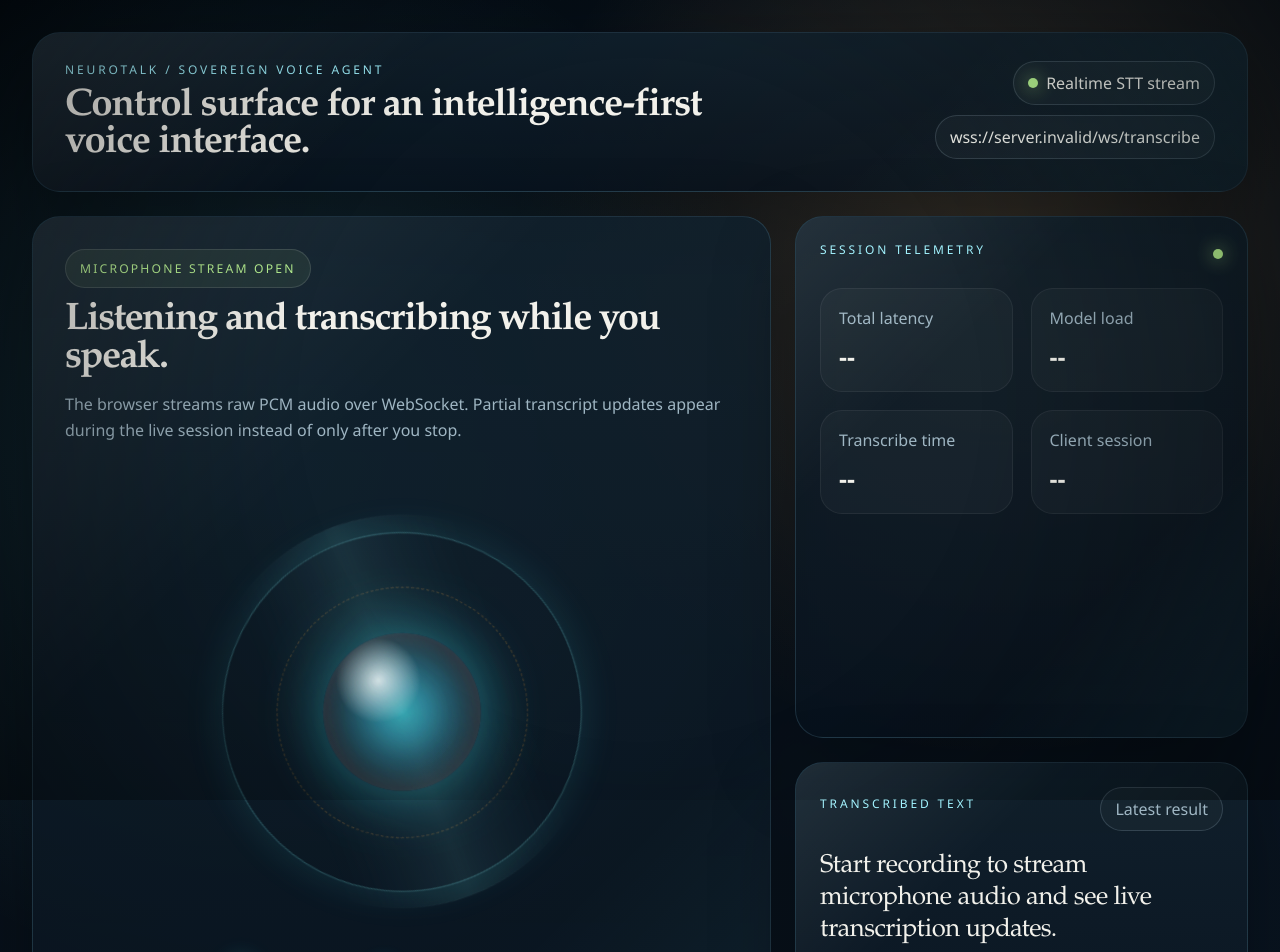
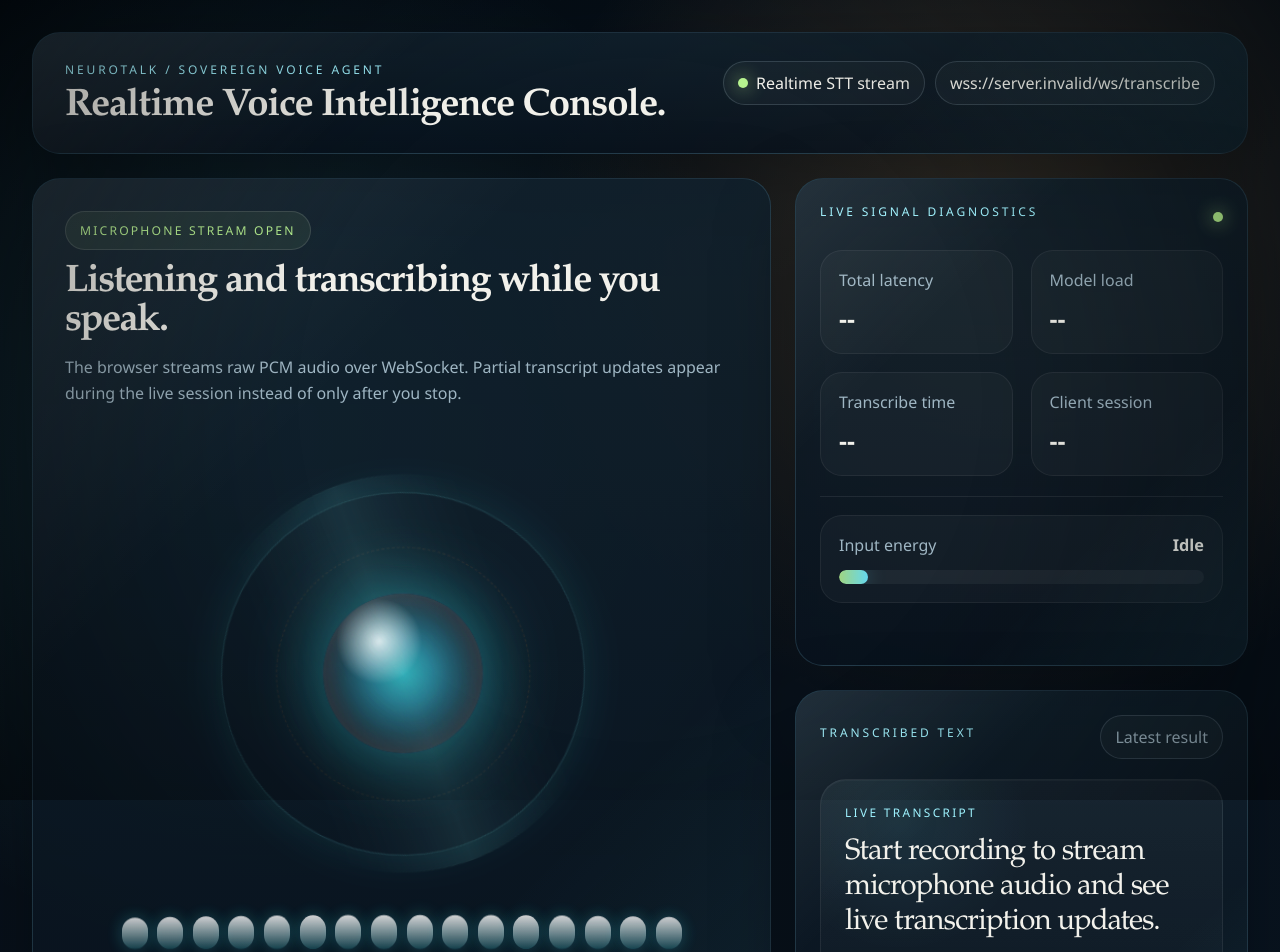
Before and after one commit to nitishkmr005/neuroTalk, a Next.js app in the folder frontend/: page / in a window 1280 px wide. Shown: the top 952 px of the page. Built offline with nearby package versions, Linux system fonts and the light colour scheme; no server answers.

Commit message:
improved UI design

```diff
--- a/frontend/app/globals.css
+++ b/frontend/app/globals.css
@@ -228,7 +228,11 @@ button {
   aspect-ratio: 1;
   display: grid;
   place-items: center;
-  transform: scale(var(--orb-scale, 1)) rotateX(var(--orb-tilt, 0deg));
+  transform:
+    perspective(1200px)
+    translate3d(var(--orb-drift-x, 0px), var(--orb-drift-y, 0px), 0)
+    scale(var(--orb-scale, 1))
+    rotateX(var(--orb-tilt, 0deg));
   transition: transform 120ms ease, filter 120ms ease;
   filter: saturate(calc(0.95 + var(--orb-glow, 0.35)));
 }
@@ -246,8 +250,9 @@ button {
 
 .orb-ring-1 {
   inset: 10%;
-  box-shadow: 0 0 40px rgba(107, 231, 255, 0.12);
+  box-shadow: 0 0 calc(24px + var(--orb-glow, 0.35) * 34px) rgba(107, 231, 255, 0.16);
   animation: slow-spin 18s linear infinite;
+  opacity: calc(0.45 + var(--orb-glow, 0.35) * 0.28);
 }
 
 .orb-ring-2 {
@@ -255,6 +260,7 @@ button {
   border-style: dashed;
   border-color: rgba(255, 186, 99, 0.26);
   animation: slow-spin-reverse 14s linear infinite;
+  opacity: calc(0.28 + var(--orb-glow, 0.35) * 0.24);
 }
 
 .orb-center {
@@ -267,6 +273,8 @@ button {
     0 0 calc(40px + var(--orb-glow, 0.35) * 50px) rgba(107, 231, 255, 0.45),
     inset 0 0 30px rgba(255, 255, 255, 0.2);
   animation: orb-pulse 3.6s ease-in-out infinite;
+  transform: scale(var(--orb-core-scale, 1));
+  transition: transform 90ms ease, box-shadow 90ms ease, filter 90ms ease;
 }
 
 .orb-scanline {
@@ -290,13 +298,14 @@ button {
   height: var(--bar-height);
   border-radius: 999px;
   background: linear-gradient(180deg, rgba(255, 255, 255, 0.88), rgba(107, 231, 255, 0.22));
-  box-shadow: 0 0 22px rgba(107, 231, 255, 0.24);
+  box-shadow: 0 0 calc(10px + var(--bar-opacity, 0.85) * 18px) rgba(107, 231, 255, 0.28);
   transform-origin: bottom;
   animation: wave 1.6s ease-in-out infinite;
   animation-delay: var(--bar-delay);
   opacity: var(--bar-opacity, 0.85);
-  transition: height 100ms ease, opacity 100ms ease, filter 100ms ease;
-  filter: saturate(calc(0.9 + var(--bar-opacity, 0.85)));
+  transition: height 90ms ease, opacity 90ms ease, filter 90ms ease, transform 90ms ease;
+  filter: saturate(calc(0.95 + var(--bar-opacity, 0.85))) brightness(calc(0.82 + var(--bar-opacity, 0.85) * 0.28));
+  transform: scaleY(var(--bar-scale, 1));
 }
 
 .mode-switcher {
@@ -423,12 +432,93 @@ button {
   font-size: 1.55rem;
 }
 
+.telemetry-stage {
+  display: grid;
+  gap: 16px;
+  margin-top: 20px;
+  padding-top: 18px;
+  border-top: 1px solid rgba(255, 255, 255, 0.08);
+}
+
+.telemetry-meter,
+.telemetry-item,
+.transcript-context-card {
+  padding: 18px;
+  border-radius: 22px;
+  background: rgba(255, 255, 255, 0.03);
+  border: 1px solid rgba(255, 255, 255, 0.06);
+}
+
+.telemetry-meter-header,
+.telemetry-item,
+.transcript-context-card {
+  display: flex;
+  justify-content: space-between;
+  gap: 14px;
+}
+
+.telemetry-meter-header {
+  align-items: baseline;
+  margin-bottom: 14px;
+}
+
+.telemetry-meter-header span,
+.telemetry-item span,
+.transcript-context-card span {
+  color: var(--muted);
+}
+
+.telemetry-meter-header strong,
+.telemetry-item strong,
+.transcript-context-card strong {
+  font-size: 1.02rem;
+}
+
+.telemetry-meter-track {
+  position: relative;
+  height: 14px;
+  overflow: hidden;
+  border-radius: 999px;
+  background: rgba(255, 255, 255, 0.05);
+}
+
+.telemetry-meter-fill {
+  display: block;
+  width: var(--meter-fill, 12%);
+  height: 100%;
+  border-radius: inherit;
+  background: linear-gradient(90deg, rgba(183, 243, 143, 0.85), rgba(107, 231, 255, 0.92));
+  box-shadow: 0 0 20px rgba(107, 231, 255, 0.28);
+  transition: width 120ms ease;
+}
+
+.transcript-stage {
+  position: relative;
+  min-height: 240px;
+  padding: 24px 24px 26px;
+  border-radius: 26px;
+  background:
+    radial-gradient(circle at 20% 18%, rgba(107, 231, 255, 0.08), transparent 34%),
+    linear-gradient(180deg, rgba(255, 255, 255, 0.04), rgba(255, 255, 255, 0.02));
+  border: 1px solid rgba(255, 255, 255, 0.07);
+  box-shadow: inset 0 1px 0 rgba(255, 255, 255, 0.04);
+}
+
+.transcript-label {
+  margin-bottom: 16px;
+  color: var(--cyan-strong);
+  text-transform: uppercase;
+  letter-spacing: 0.2em;
+  font-size: 0.74rem;
+}
+
 .transcript-line {
-  min-height: 110px;
+  min-height: 136px;
   font-family: "Iowan Old Style", "Palatino Linotype", "Book Antiqua", serif;
-  font-size: clamp(1.35rem, 2vw, 2rem);
-  line-height: 1.25;
-  letter-spacing: -0.02em;
+  font-size: clamp(1.6rem, 2.3vw, 2.45rem);
+  line-height: 1.18;
+  letter-spacing: -0.03em;
+  text-wrap: balance;
 }
 
 .transcript-footer {
@@ -437,6 +527,13 @@ button {
   gap: 16px;
   margin-top: 22px;
   font-size: 0.92rem;
+}
+
+.transcript-meta {
+  padding: 10px 14px;
+  border-radius: 999px;
+  background: rgba(255, 255, 255, 0.03);
+  border: 1px solid rgba(255, 255, 255, 0.06);
 }
 
 .dashboard-grid {
@@ -617,6 +714,11 @@ button {
     grid-template-columns: 1fr;
   }
 
+  .transcript-stage {
+    min-height: 210px;
+    padding: 20px;
+  }
+
   .wave-grid {
     gap: 6px;
   }
--- a/frontend/components/voice-agent-console.tsx
+++ b/frontend/components/voice-agent-console.tsx
@@ -61,7 +61,7 @@ const modeConfig: Record<
   },
   responding: {
     eyebrow: "Final transcript returned",
-    headline: "Inspect the completed text and timing breakdown.",
+    headline: "Review the transcript, signal, and runtime trace.",
     summary:
       "When you stop the microphone, the backend performs one final pass and returns the latest transcript, request id, and timing values for debugging.",
     accent: "voice-delivery",
@@ -84,6 +84,7 @@ const runtimeNotes = [
 const waveformHeights = [28, 46, 32, 64, 24, 58, 38, 72, 44, 30, 66, 35, 54, 26, 60, 40];
 const backendUrl = process.env.NEXT_PUBLIC_BACKEND_URL ?? "http://localhost:8000";
 const websocketUrl = `${backendUrl.replace(/^http/, "ws")}/ws/transcribe`;
+const initialWaveLevels = waveformHeights.map(() => 0.18);
 
 function float32ToInt16(input: Float32Array): Int16Array {
   const output = new Int16Array(input.length);
@@ -125,6 +126,7 @@ export function VoiceAgentConsole() {
   const [metrics, setMetrics] = useState<Metrics | null>(null);
   const [debugInfo, setDebugInfo] = useState<DebugInfo | null>(null);
   const [amplitude, setAmplitude] = useState(0.08);
+  const [waveLevels, setWaveLevels] = useState(initialWaveLevels);
 
   const websocketRef = useRef<WebSocket | null>(null);
   const mediaStreamRef = useRef<MediaStream | null>(null);
@@ -139,6 +141,7 @@ export function VoiceAgentConsole() {
   const normalCloseRef = useRef(false);
   const errorRef = useRef<string | null>(null);
   const amplitudeRef = useRef(0.08);
+  const waveLevelsRef = useRef(initialWaveLevels);
 
   useEffect(() => {
     errorRef.current = error;
@@ -153,6 +156,8 @@ export function VoiceAgentConsole() {
     gainNodeRef.current = null;
     amplitudeRef.current = 0.08;
     setAmplitude(0.08);
+    waveLevelsRef.current = initialWaveLevels;
+    setWaveLevels(initialWaveLevels);
 
     mediaStreamRef.current?.getTracks().forEach((track) => track.stop());
     mediaStreamRef.current = null;
@@ -242,10 +247,14 @@ export function VoiceAgentConsole() {
 
           const channelData = event.inputBuffer.getChannelData(0);
           const rms = getRmsAmplitude(channelData);
-          const nextAmplitude = Math.min(1, Math.max(0.05, rms * 5.2));
-          const smoothedAmplitude = amplitudeRef.current * 0.72 + nextAmplitude * 0.28;
+          const nextAmplitude = Math.min(1, Math.max(0.04, rms * 11.5));
+          const smoothedAmplitude = amplitudeRef.current * 0.58 + nextAmplitude * 0.42;
           amplitudeRef.current = smoothedAmplitude;
           setAmplitude(smoothedAmplitude);
+
+          const nextBars = [...waveLevelsRef.current.slice(1), smoothedAmplitude];
+          waveLevelsRef.current = nextBars;
+          setWaveLevels(nextBars);
 
           const pcm16 = float32ToInt16(channelData);
           socket.send(pcm16.buffer);
@@ -384,9 +393,14 @@ export function VoiceAgentConsole() {
   const activeMode = modeConfig[mode];
   const controlLabel = isRecording ? "Stop Streaming" : isConnecting ? "Connecting..." : "Start Live Transcription";
   const controlDisabled = isConnecting || isFinalizing;
-  const orbScale = (1 + amplitude * 0.28).toFixed(3);
-  const orbGlow = (0.35 + amplitude * 0.85).toFixed(3);
-  const orbTilt = `${(amplitude * 14).toFixed(2)}deg`;
+  const orbScale = (1 + amplitude * 0.42).toFixed(3);
+  const orbGlow = (0.45 + amplitude * 1.3).toFixed(3);
+  const orbTilt = `${(amplitude * 18).toFixed(2)}deg`;
+  const orbCoreScale = (1 + amplitude * 0.34).toFixed(3);
+  const orbDriftX = `${(amplitude * 12).toFixed(2)}px`;
+  const orbDriftY = `${(amplitude * -10).toFixed(2)}px`;
+  const signalDescriptor =
+    amplitude > 0.58 ? "High energy" : amplitude > 0.28 ? "Active voice" : isRecording ? "Low input" : "Idle";
 
   const latencyCards = [
     {
@@ -412,7 +426,7 @@ export function VoiceAgentConsole() {
         <header className="topbar surface">
           <div>
             <p className="kicker">NeuroTalk / Sovereign Voice Agent</p>
-            <h1>Control surface for an intelligence-first voice interface.</h1>
+            <h1>Realtime Voice Intelligence Console.</h1>
           </div>
           <div className="topbar-meta">
             <span className="status-pill is-live">Realtime STT stream</span>
@@ -437,6 +451,9 @@ export function VoiceAgentConsole() {
                     "--orb-scale": orbScale,
                     "--orb-glow": orbGlow,
                     "--orb-tilt": orbTilt,
+                    "--orb-core-scale": orbCoreScale,
+                    "--orb-drift-x": orbDriftX,
+                    "--orb-drift-y": orbDriftY,
                   } as CSSProperties
                 }
               >
@@ -448,24 +465,18 @@ export function VoiceAgentConsole() {
 
               <div className="wave-grid" aria-hidden="true">
                 {waveformHeights.map((height, index) => (
-                  (() => {
-                    const amplitudeBoost = amplitude * (12 + (index % 4) * 7);
-                    const reactiveHeight = height + amplitudeBoost;
-                    const reactiveOpacity = 0.45 + amplitude * 0.55;
-                    return (
                   <span
                     className="wave-bar"
                     key={`${height}-${index}`}
                     style={
                       {
-                            "--bar-height": `${reactiveHeight}px`,
-                            "--bar-delay": `${index * 0.08}s`,
-                            "--bar-opacity": reactiveOpacity.toFixed(3),
+                        "--bar-height": `${18 + waveLevels[index] * 70}px`,
+                        "--bar-delay": `${index * 0.03}s`,
+                        "--bar-opacity": (0.3 + waveLevels[index] * 0.7).toFixed(3),
+                        "--bar-scale": (0.82 + waveLevels[index] * 0.48).toFixed(3),
                       } as CSSProperties
                     }
                   />
-                    );
-                  })()
                 ))}
               </div>
             </div>
@@ -508,7 +519,7 @@ export function VoiceAgentConsole() {
           <aside className="telemetry-stack">
             <article className="surface telemetry-panel">
               <div className="section-heading">
-                <p className="kicker">Session telemetry</p>
+                <p className="kicker">Live Signal Diagnostics</p>
                 <span className="mini-dot" />
               </div>
               <div className="metric-grid">
@@ -529,6 +540,20 @@ export function VoiceAgentConsole() {
                   <strong>{formatSeconds(metrics?.client_roundtrip_ms)}</strong>
                 </div>
               </div>
+              <div className="telemetry-stage">
+                <div className="telemetry-meter">
+                  <div className="telemetry-meter-header">
+                    <span>Input energy</span>
+                    <strong>{signalDescriptor}</strong>
+                  </div>
+                  <div className="telemetry-meter-track">
+                    <span
+                      className="telemetry-meter-fill"
+                      style={{ "--meter-fill": `${Math.max(8, amplitude * 100)}%` } as CSSProperties}
+                    />
+                  </div>
+                </div>
+              </div>
             </article>
 
             <article className="surface transcript-panel">
@@ -536,10 +561,13 @@ export function VoiceAgentConsole() {
                 <p className="kicker">Transcribed text</p>
                 <span className="status-pill is-ghost">{error ? "Error state" : isRecording ? "Live partials" : "Latest result"}</span>
               </div>
+              <div className="transcript-stage">
+                <p className="transcript-label">Live transcript</p>
                 <p className="transcript-line">{transcript}</p>
+              </div>
               <div className="transcript-footer">
-                <span>{error ?? `Request ID: ${debugInfo?.request_id ?? "--"}`}</span>
-                <span>Language: {debugInfo?.detected_language ?? "--"}</span>
+                <span className="transcript-meta">{error ?? `Request ID: ${debugInfo?.request_id ?? "--"}`}</span>
+                <span className="transcript-meta">Language: {debugInfo?.detected_language ?? "--"}</span>
               </div>
             </article>
           </aside>
```
Lines whose indentation alone changed are shown as unchanged.
